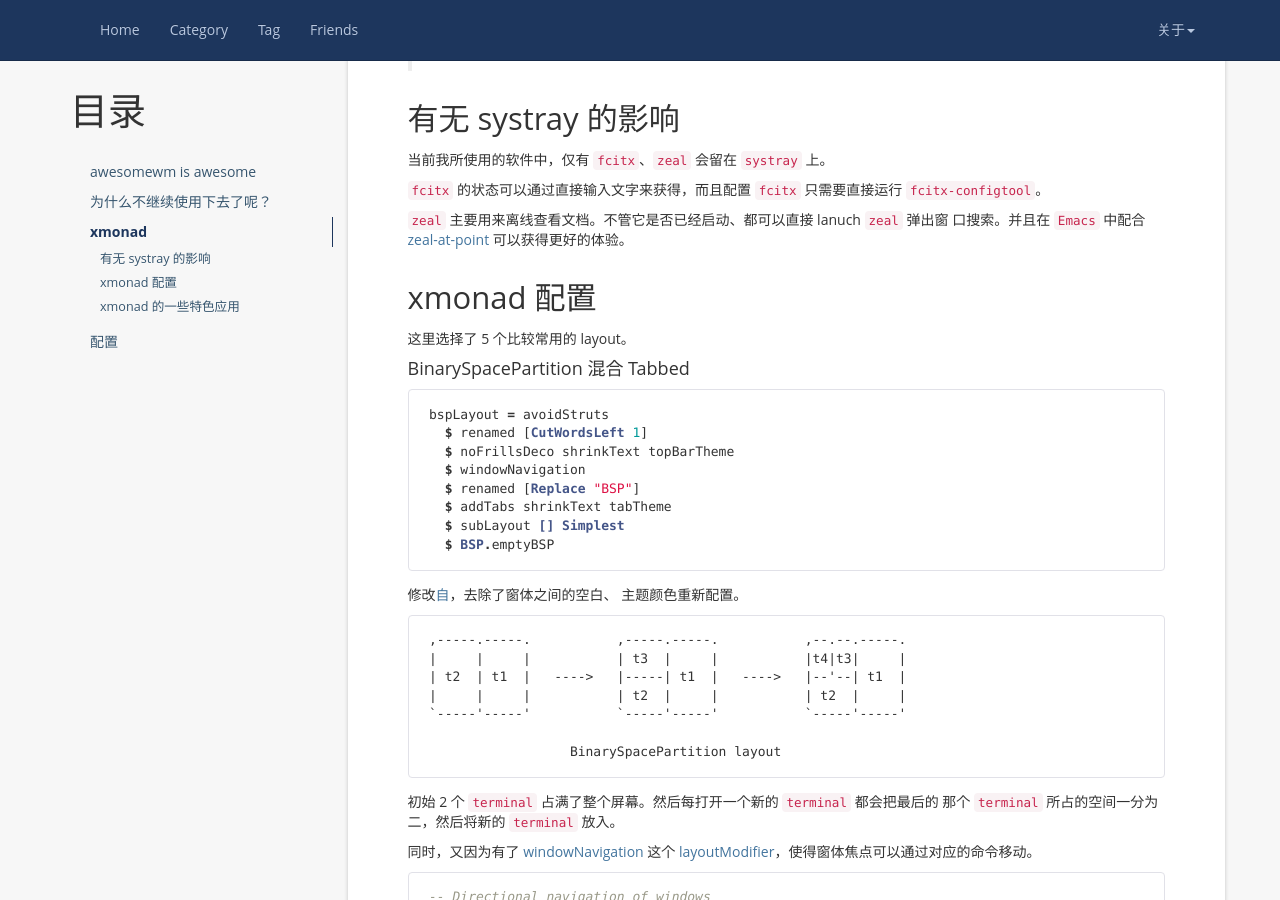
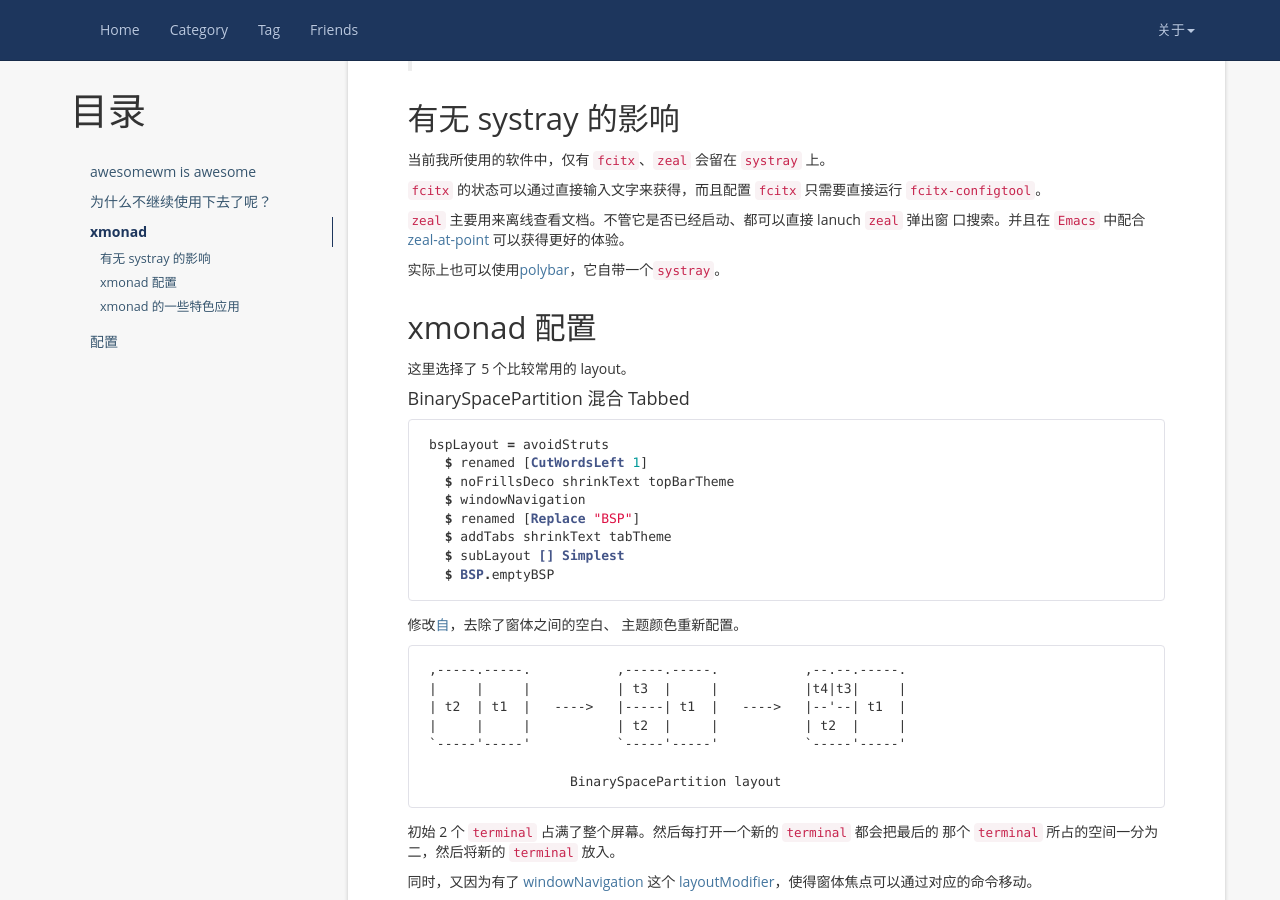
Before and after one commit to condy0919/condy0919.github.io, a Jekyll site: the page built from _posts/2020-02-19-switch-to-xmonad.md, in a window 1280 px wide and 900 px high, scrolled down 1524 px. Built offline with Jekyll 4.4.1, drawn with Linux system fonts in a browser that asks for light colours; nearby versions of some CDN libraries; comment, search, counter and statistics services are not loaded.

Commit message:
Update switch-to-xmonad

```diff
--- a/_posts/2020-02-19-switch-to-xmonad.md
+++ b/_posts/2020-02-19-switch-to-xmonad.md
@@ -78,6 +78,8 @@ usemathjax: false
 `zeal` 主要用来离线查看文档。不管它是否已经启动、都可以直接 lanuch `zeal` 弹出窗
 口搜索。并且在 `Emacs` 中配合
 [zeal-at-point](https://github.com/jinzhu/zeal-at-point) 可以获得更好的体验。
+
+实际上也可以使用[polybar][polybar]，它自带一个`systray`。
 
 ## xmonad 配置
 
@@ -237,5 +239,6 @@ noBorders Full
 [windowBringer]: https://hackage.haskell.org/package/xmonad-contrib-0.16/docs/XMonad-Actions-WindowBringer.html
 [scratchpad]: https://hackage.haskell.org/package/xmonad-contrib-0.16/docs/XMonad-Util-Scratchpad.html
 [prompt]: https://hackage.haskell.org/package/xmonad-contrib-0.16/docs/XMonad-Prompt.html
+[polybar]: https://github.com/polybar/polybar
 [passwordstore]: https://www.passwordstore.org
 [my-xmonad]: https://github.com/condy0919/my-xmonad
```
